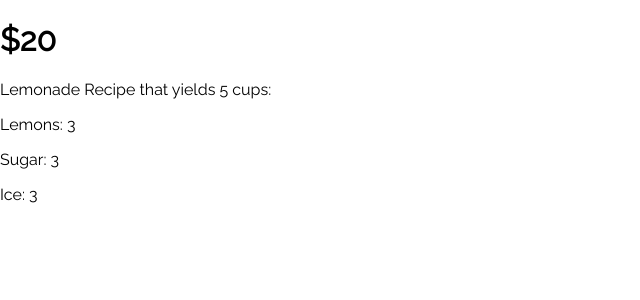
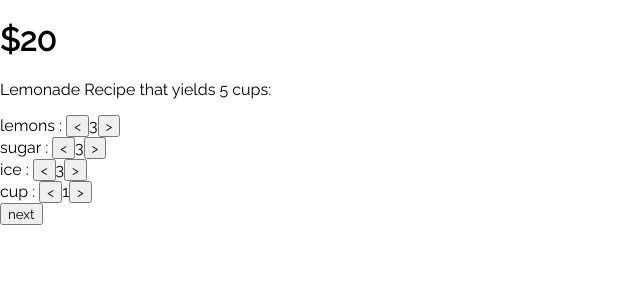
Before and after one commit to MichelleNguy/regency, a React (Create React App) app: page /play in a window 1280 px wide. Both pictures are taken after a click on the button "NEXT". Shown: the top 300 px of the page, without its empty margins (0-640 px from the left). Built offline with nearby package versions, Linux system fonts and the light colour scheme.

Commit message:
refactored recipe component

```diff
--- a/src/containers/MainContainer.js
+++ b/src/containers/MainContainer.js
@@ -30,6 +30,8 @@ const MainContainer = () => {
                 return <Inventory />
             case "recipe":
                 return <Recipe />
+            case "start":
+                return <Credits />
         }
     }
 
--- a/src/containers/Recipe.js
+++ b/src/containers/Recipe.js
@@ -1,6 +1,6 @@
 import React, { useState, useEffect } from 'react'
 import { useDispatch, useSelector } from 'react-redux';
-import { changeRecipe } from '../redux/actionCreator'
+import { changeRecipe, changeStage } from '../redux/actionCreator'
 
 const Recipe = () => {
 
@@ -8,13 +8,42 @@ const Recipe = () => {
     const dispatch = useDispatch()
 
     const [ newRecipe, setNewRecipe ] = useState(recipe)
+    const [ error, setError ] = useState("")
+
+    const editRecipe = ({item, add}) => {
+        if (add) {
+            setNewRecipe({...newRecipe, [item]: newRecipe[item] + 1})
+        } else {
+            if (newRecipe[item] == 0) { setError("The recipe cannot have negative ingredients."); return}
+            setNewRecipe({ ...newRecipe, [item]: newRecipe[item] - 1 })
+        }
+
+    }
+
+    const renderRecipe = () => {
+        let items = Object.keys(newRecipe)
+        return (
+            <React.Fragment>
+                {items.map( item => {
+                    return (<div>
+                        {item} : <button onClick={() => editRecipe({ item: item, add: false })}>{`<`}</button >{newRecipe[item]}<button onClick={() => editRecipe({ item: item, add: true })}>{`>`}</button>
+                    </div>)
+                })}
+            </React.Fragment>
+        )
+    }
+
+    const nextStage = () => {
+        dispatch(changeRecipe(newRecipe))
+        dispatch(changeStage("start"))
+    }
 
     return (
         <div>
-            Lemonade Recipe that yields 5 cups:
-            <p>Lemons: {newRecipe.lemons}</p>
-            <p>Sugar: {newRecipe.sugar}</p>
-            <p>Ice: {newRecipe.ice}</p>
+            { error ? error : ""}
+            <p>Lemonade Recipe that yields 5 cups:</p>
+            {renderRecipe()}
+            <button onClick={ nextStage }>next</button>
         </div>
     )
 }
```
